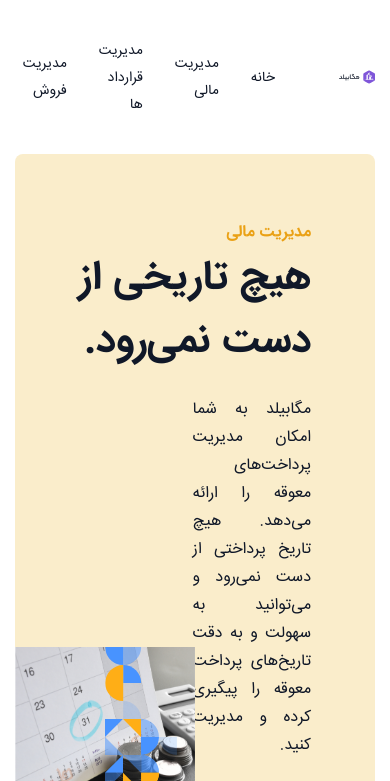
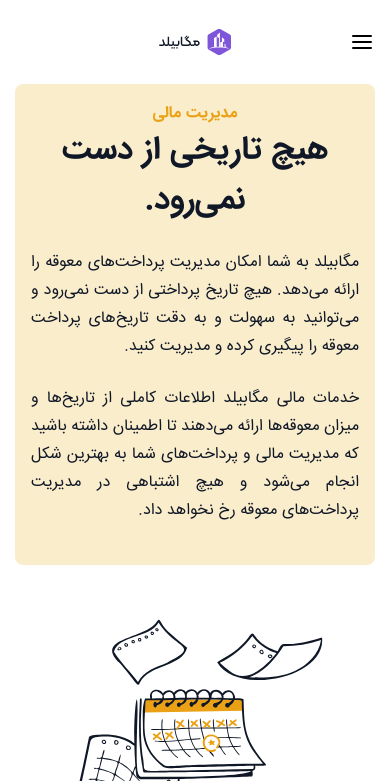
Before and after one commit to mega-build/ir-megabuild-website, a website: page financial.html in a window 390 px wide. Shown: the top 781 px of the page. Drawn offline with nearby package versions, Linux system fonts and the light colour scheme; files that its build step writes are made by us from their sources.

Commit message:
header responsive

```diff
--- a/assets/css/content-body.scss
+++ b/assets/css/content-body.scss
@@ -89,7 +89,6 @@
   }
 }
 
-
 .header-banner {
   background-color: #53389e;
   border-radius: 8px;
@@ -144,6 +143,16 @@
     width: 40%;
     text-align: justify;
   }
+  h2 {
+    color: #101828;
+    text-align: right;
+    font-size: 40px;
+    font-style: normal;
+    font-weight: 700;
+    line-height: normal;
+    width: 35%;
+  }
+
   a {
     padding: 10px 16px;
     display: inline-block;
@@ -168,8 +177,6 @@
     }
   }
 }
-
-
 
 @media (max-width: 992.8px) {
   .content-body {
@@ -206,4 +213,41 @@
       background-size: contain;
     }
   }
+  .header-banner {
+    padding: 16px;
+    h1 {
+      text-align: center;
+      font-size: 32px;
+      font-style: normal;
+      font-weight: 700;
+      line-height: normal;
+      &::before,
+      &::after {
+        background: none;
+        content: none;
+      }
+    }
+
+    p {
+      display: block;
+      width: 100%;
+    }
+    a {
+      display: block;
+      width: 100%;
+      box-sizing: border-box;
+      margin-bottom: 16px;
+      text-align: center;
+    }
+    article {
+      h2 {
+        width: 100%;
+        text-align: center;
+        font-size: 32px;
+        font-style: normal;
+        font-weight: 700;
+        line-height: normal;
+      }
+    }
+  }
 }
--- a/assets/css/contracts.scss
+++ b/assets/css/contracts.scss
@@ -63,41 +63,13 @@
   h1 {
     color: #7f56d9;
     font-size: 16px;
-    font-style: normal;
-    font-weight: 700;
-    line-height: 28px;
-    &::after{
-      background: url("../../assets/images/contract-management.jpg");
-      width: 50%;
-      height: 100%;
-      background-position: left;
-      background-repeat: no-repeat;
-      display: block;
-      position: absolute;
-      left: 0;
-      top: 0;
-      border-radius: 8px 0 0 8px;
+    &::after {
+      background: url("../../assets/images/contract-management.jpg") left no-repeat;
       background-size: contain;
     }
   }
-  article {
-    h2 {
-      color: #101828;
-      text-align: right;
-      font-size: 40px;
-      font-style: normal;
-      font-weight: 700;
-      line-height: normal;
-      width: 35%;
-    }
-    p {
-      color:  #101828;
-      text-align: justify;
-      font-size: 16px;
-      font-style: normal;
-      font-weight: 400;
-      line-height: 28px;
-    }
+  p {
+    color: #101828;
   }
 }
 
--- a/assets/css/financial.scss
+++ b/assets/css/financial.scss
@@ -25,39 +25,17 @@
   h1 {
     color: #eaa115;
     font-size: 16px;
-    font-style: normal;
-    font-weight: 700;
-    line-height: 28px;
-    &::after{
-      background: url("../../assets/images/financial-management.jpg");
-      width: 50%;
-      height: 100%;
-      background-position: left;
-      background-repeat: no-repeat;
-      position: absolute;
-      left: 0;
-      top: 0;
-      border-radius: 8px 0 0 8px;
+    &::after {
+      background: url("../../assets/images/financial-management.jpg") left
+        no-repeat;
       background-size: contain;
     }
   }
-  article {
-    h2 {
-      color: #101828;
-      text-align: right;
-      font-size: 40px;
-      font-style: normal;
-      font-weight: 700;
-      line-height: normal;
-    }
-    p {
-      color:  #101828;
-      text-align: justify;
-      font-size: 16px;
-      font-style: normal;
-      font-weight: 400;
-      line-height: 28px;
-    }
+  h2 {
+    color: #101828;
+  }
+  p {
+    color: #101828;
   }
 }
 
--- a/assets/css/footer.scss
+++ b/assets/css/footer.scss
@@ -31,6 +31,7 @@
         }
       }
     }
+
     .logo_type {
       background-image: url("../images/icons/test-logo.svg");
       width: 145.492px;
--- a/assets/css/header.scss
+++ b/assets/css/header.scss
@@ -1,13 +1,13 @@
-
 header {
   display: flex;
   align-items: center;
   gap: 64px;
-  u{
+
+  u {
     flex: 0 0 10%;
   }
   nav {
-      flex: 0 0 80%;
+    flex: 1 0 80%;
     display: flex;
     align-items: center;
     justify-content: space-between;
@@ -69,3 +69,64 @@
   background-size: contain;
   display: block;
 }
+
+.nav-icon {
+  display: none;
+}
+
+@media screen and (max-width: 992.8px) {
+  header {
+    nav {
+      display: none;
+    }
+    u {
+      width: 100%;
+      margin:15px auto;
+      flex: 0 0 20%;
+    }
+  }
+  .responsive {
+    nav {
+      display: flex;
+      flex-direction: column;
+      background: #fff;
+      position: fixed;
+      right: 0;
+      z-index: 2;
+      height: 100vh;
+      bottom: 0;
+      padding: 0 16px;
+      ul {
+        display: flex;
+        flex-direction: column;
+        padding-top: 100px;
+        gap: 35px;
+        width: 100%;
+      }
+    }
+  }
+
+  .nav-icon {
+    position: absolute;
+    right: 16px;
+    top: 30px;
+    float: right;
+    display: block;
+    z-index: 3;
+    background: url("../images/icons/menu-button.svg");
+    text-indent: -9000px;
+    overflow: hidden;
+    border: none;
+    background-position: center;
+    background-repeat: no-repeat;
+    width: 24px;
+    height: 24px;
+  }
+  .responsive .nav-icon{
+    position: fixed;
+  }
+  .button-list {
+    gap: 24px;
+    padding-top: 0;
+  }
+}
--- a/assets/css/management.scss
+++ b/assets/css/management.scss
@@ -23,42 +23,19 @@
   background-color: #e1ecf7;
   h1 {
     color: #4a8dd0;
-    text-align: right;
     font-size: 16px;
-    font-style: normal;
-    font-weight: 700;
-    line-height: 28px;
     &::after {
-      background: url("../../assets/images/executive-management.jpg");
-      width: 50%;
-      height: 100%;
-      background-position: left;
-      background-repeat: no-repeat;
-      position: absolute;
-      left: 0;
-      top: 0;
-      border-radius: 8px 0 0 8px;
+      background: url("../../assets/images/executive-management.jpg") left
+        no-repeat;
       background-size: contain;
     }
   }
-  article {
   h2 {
     color: #101828;
-      text-align: right;
-      font-size: 40px;
-      font-style: normal;
-      font-weight: 700;
-      line-height: normal;
     width: 40%;
   }
   p {
     color: #101828;
-      text-align: justify;
-      font-size: 16px;
-      font-style: normal;
-      font-weight: 400;
-      line-height: 28px; /* 175% */
-    }
   }
 }
 
--- a/assets/css/marketing.scss
+++ b/assets/css/marketing.scss
@@ -23,44 +23,21 @@
   background-color: #dbe7e4;
   h1 {
     color: #52897b;
-    text-align: right;
     font-size: 16px;
-    font-style: normal;
-    font-weight: 700;
-    line-height: 28px;
-    &::after{
-      background: url("../../assets/images/marketing-management.jpg");
-      width: 50%;
-      height: 100%;
-      background-position: left;
-      background-repeat: no-repeat;
-      position: absolute;
-      left: 0;
-      top: 0;
-      border-radius: 8px 0 0 8px;
+    &::after {
+      background: url("../../assets/images/marketing-management.jpg") no-repeat
+        left;
       background-size: contain;
     }
   }
-  article {
-    h2 {
-      color: #101828;
-      text-align: right;
-      font-size: 40px;
-      font-style: normal;
-      font-weight: 700;
-      line-height: normal;
-      width: 40%;
-    }
-    p {
-      color:  #101828;
-      text-align: justify;
-      font-size: 16px;
-      font-style: normal;
-      font-weight: 400;
-      line-height: 28px; /* 175% */
-    }
+  h2 {
+    width: 40%;
+  }
+  p {
+    color: #101828;
   }
 }
+
 section {
   &:nth-child(2) {
     &::before {
--- a/assets/css/online.scss
+++ b/assets/css/online.scss
@@ -85,3 +85,21 @@
     padding: 10px 16px;
   }
 }
+
+@media (max-width: 992.8px) {
+  .online {
+    margin-bottom: 32px;
+    padding: 20px 16px;
+    h2 {
+      &::after,
+      &::before {
+        content: none;
+      }
+    }
+    article {
+      p {
+        width: 100%;
+      }
+    }
+  }
+}
--- /dev/null
+++ b/assets/nav.js
@@ -0,0 +1,8 @@
+function myFunction() {
+    var nav = document.getElementById("myTopnav");
+    if (nav.className === "container") {
+        nav.className += " responsive";
+    } else {
+        nav.className = "container";
+    }
+}
--- a/financial.html
+++ b/financial.html
@@ -19,8 +19,10 @@
     </script>
 </head>
 <body>
-    <header class="container">
+    <header class="container" id="myTopnav">
         <u class="logo_type"></u>
+        <button class="nav-icon" onclick="myFunction()">a</button>
+
         <nav>
             <ul>
                 <li>
@@ -236,5 +238,6 @@
             </li>
         </ul>
     </footer>
+    <script src="assets/nav.js"></script>
 </body>
 </html>
```
Also changed, not shown: aboutus.html (+3 -2 lines), assets/css/index.scss (+4 -8 lines), contracts.html (+4 -1 lines), index.html (+12 -11 lines), management.html (+4 -1 lines), marketing.html (+4 -2 lines), pricing.html (+4 -1 lines). Lines whose indentation alone changed are shown as unchanged.
